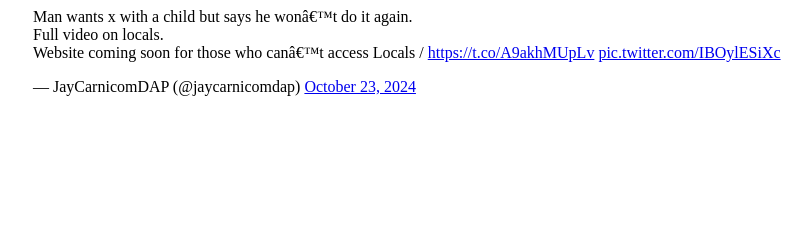
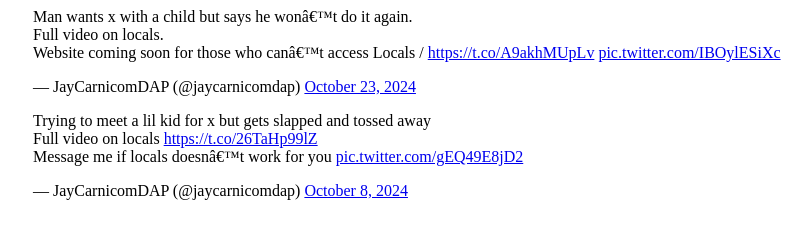
Before and after one commit to 8msv/preds, a plain HTML site: page index.html in a window 1280 px wide. Shown: the whole page, without its empty margins (15-826 px from the left). Drawn offline with Linux system fonts and the light colour scheme.

Commit message:
Update index.html

```diff
--- a/index.html
+++ b/index.html
@@ -1 +1,3 @@
 <blockquote class="twitter-tweet" data-media-max-width="560"><p lang="en" dir="ltr">Man wants x with a child but says he won’t do it again.<br>Full video on locals.<br>Website coming soon for those who can’t access Locals / <a href="https://t.co/A9akhMUpLv">https://t.co/A9akhMUpLv</a> <a href="https://t.co/IBOylESiXc">pic.twitter.com/IBOylESiXc</a></p>&mdash; JayCarnicomDAP (@jaycarnicomdap) <a href="https://twitter.com/jaycarnicomdap/status/1849197425845530926?ref_src=twsrc%5Etfw">October 23, 2024</a></blockquote> <script async src="https://platform.twitter.com/widgets.js" charset="utf-8"></script>
+
+<blockquote class="twitter-tweet" data-media-max-width="560"><p lang="en" dir="ltr">Trying to meet a lil kid for x but gets slapped and tossed away<br>Full video on locals <a href="https://t.co/26TaHp99lZ">https://t.co/26TaHp99lZ</a><br>Message me if locals doesn’t work for you <a href="https://t.co/gEQ49E8jD2">pic.twitter.com/gEQ49E8jD2</a></p>&mdash; JayCarnicomDAP (@jaycarnicomdap) <a href="https://twitter.com/jaycarnicomdap/status/1843731155495071988?ref_src=twsrc%5Etfw">October 8, 2024</a></blockquote> <script async src="https://platform.twitter.com/widgets.js" charset="utf-8"></script>
```
